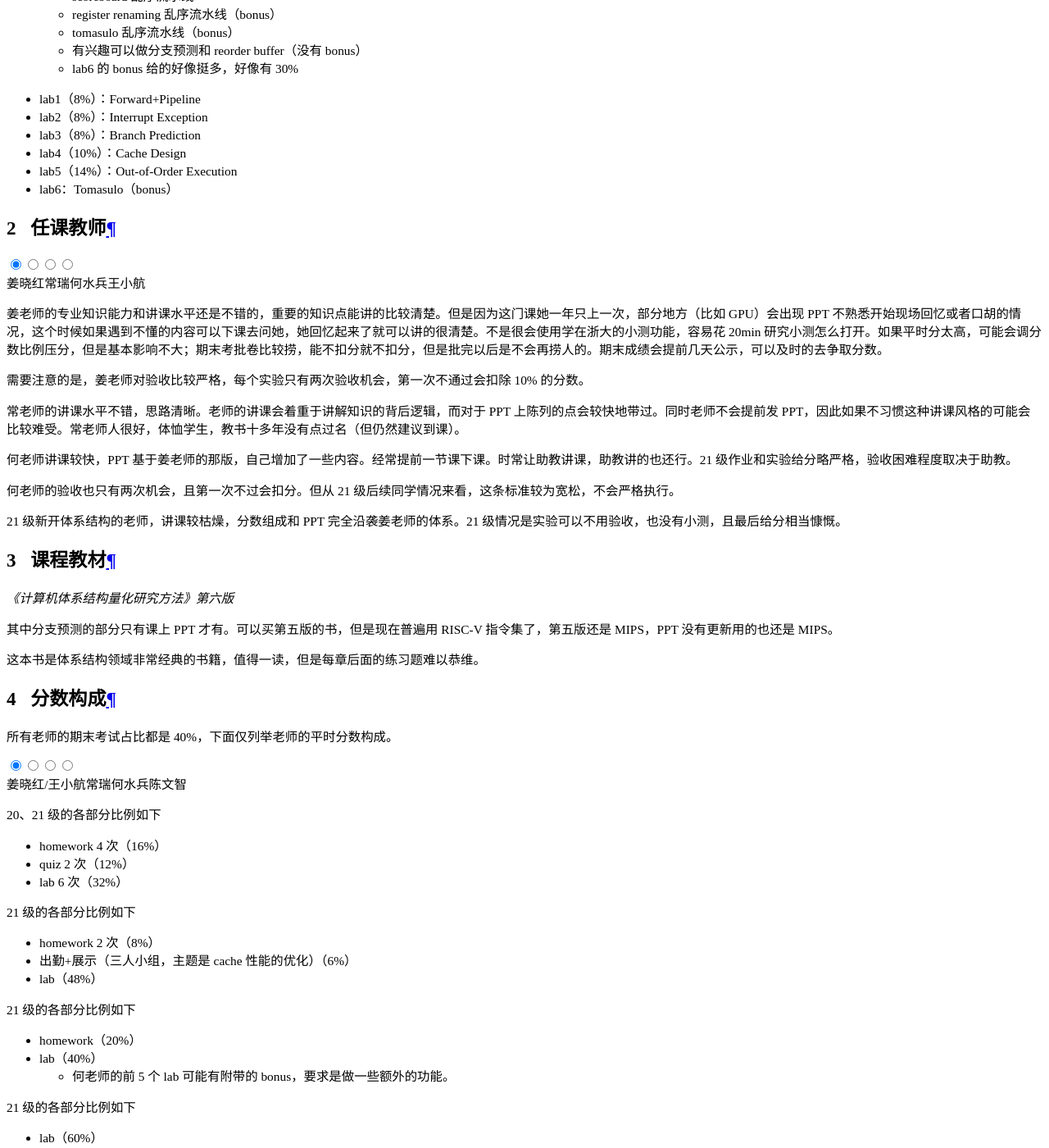
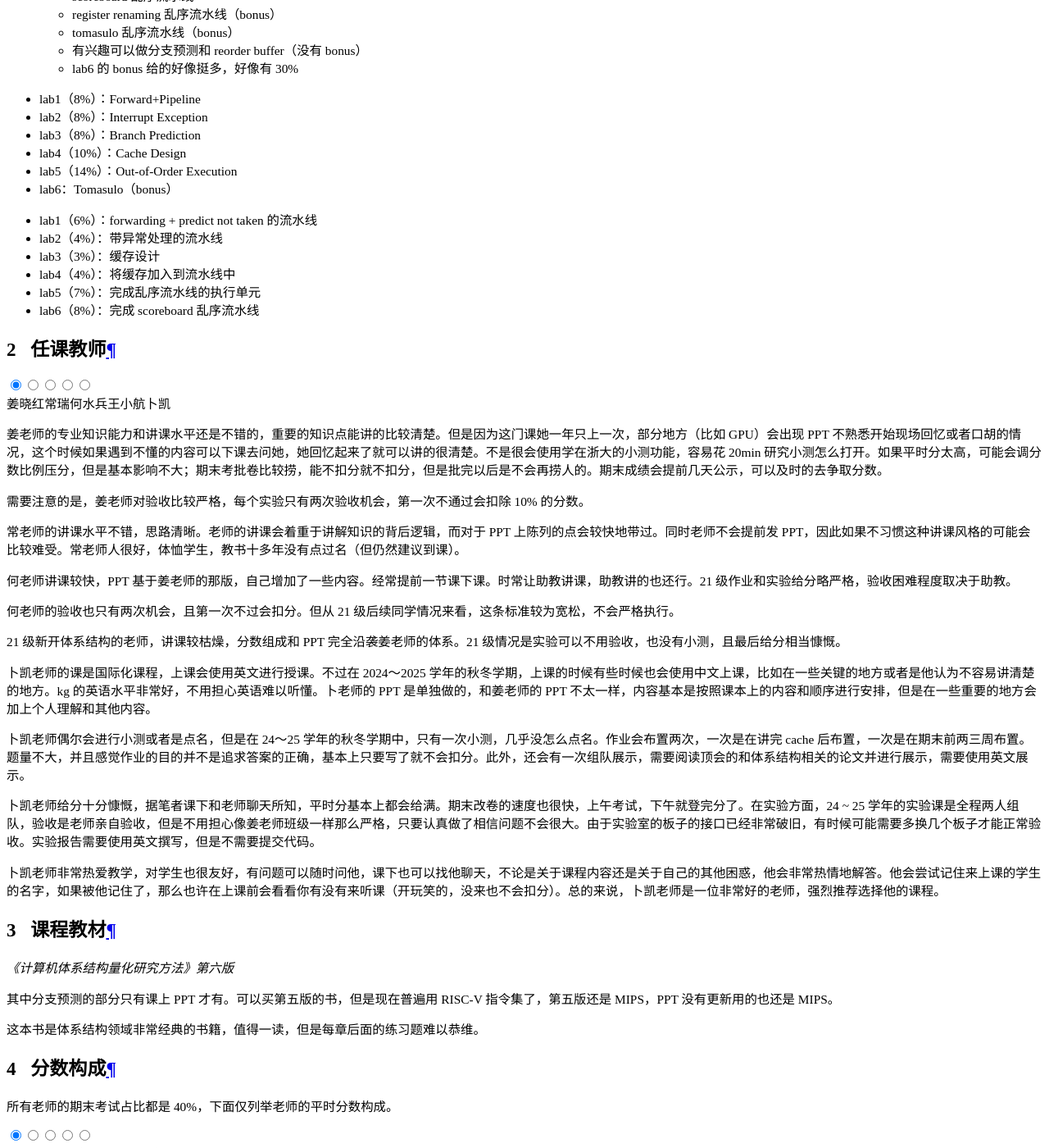
Before and after one commit to ZJU-Turing/TuringCourses, an MkDocs documentation site: the page built from docs/major_mandatory/computer_architecture/index.md, in a window 1280 px wide and 1400 px high, scrolled down 19198 px. Shown: the whole window at 82% size. Built offline with MkDocs 1.6.1 and Material for MkDocs 9.7.7, drawn with Linux system fonts in a browser that asks for light colours; comment, search, counter and statistics services are not loaded; some of the changed text lies outside the part shown.

Commit message:
docs: 补充计算机体系结构课程卜凯老师教学班情况 (#211)

```diff
--- a/docs/major_mandatory/computer_architecture/index.md
+++ b/docs/major_mandatory/computer_architecture/index.md
@@ -45,6 +45,15 @@
     * lab5（14%）：Out-of-Order Execution
     * lab6：Tomasulo（bonus）
 
+=== "卜凯"
+
+    * lab1（6%）：forwarding + predict not taken 的流水线
+    * lab2（4%）：带异常处理的流水线
+    * lab3（3%）：缓存设计
+    * lab4（4%）：将缓存加入到流水线中
+    * lab5（7%）：完成乱序流水线的执行单元
+    * lab6（8%）：完成 scoreboard 乱序流水线
+
 ## 任课教师
 
 === "姜晓红"
@@ -66,6 +75,16 @@
 === "王小航"
 
     21 级新开体系结构的老师，讲课较枯燥，分数组成和 PPT 完全沿袭姜老师的体系。21 级情况是实验可以不用验收，也没有小测，且最后给分相当慷慨。
+
+=== "卜凯"
+
+    卜凯老师的课是国际化课程，上课会使用英文进行授课。不过在 2024～2025 学年的秋冬学期，上课的时候有些时候也会使用中文上课，比如在一些关键的地方或者是他认为不容易讲清楚的地方。kg 的英语水平非常好，不用担心英语难以听懂。卜老师的 PPT 是单独做的，和姜老师的 PPT 不太一样，内容基本是按照课本上的内容和顺序进行安排，但是在一些重要的地方会加上个人理解和其他内容。
+
+    卜凯老师偶尔会进行小测或者是点名，但是在 24～25 学年的秋冬学期中，只有一次小测，几乎没怎么点名。作业会布置两次，一次是在讲完 cache 后布置，一次是在期末前两三周布置。题量不大，并且感觉作业的目的并不是追求答案的正确，基本上只要写了就不会扣分。此外，还会有一次组队展示，需要阅读顶会的和体系结构相关的论文并进行展示，需要使用英文展示。
+
+    卜凯老师给分十分慷慨，据笔者课下和老师聊天所知，平时分基本上都会给满。期末改卷的速度也很快，上午考试，下午就登完分了。在实验方面，24 ~ 25 学年的实验课是全程两人组队，验收是老师亲自验收，但是不用担心像姜老师班级一样那么严格，只要认真做了相信问题不会很大。由于实验室的板子的接口已经非常破旧，有时候可能需要多换几个板子才能正常验收。实验报告需要使用英文撰写，但是不需要提交代码。
+
+    卜凯老师非常热爱教学，对学生也很友好，有问题可以随时问他，课下也可以找他聊天，不论是关于课程内容还是关于自己的其他困惑，他会非常热情地解答。他会尝试记住来上课的学生的名字，如果被他记住了，那么也许在上课前会看看你有没有来听课（开玩笑的，没来也不会扣分）。总的来说，卜凯老师是一位非常好的老师，强烈推荐选择他的课程。
 
 ## 课程教材
 
@@ -110,8 +129,20 @@
     * lab（60%）
     * bonus: quiz, question, discussion（<=10%）
 
+=== "卜凯"
+
+    22 级的各部分比例如下
+
+    * Class participation & performance（4%）
+    * 作业及展示（16%）
+    * 实验（32%）
+    * 小测（8%）
+    * 期末考试（40%）
+
 ## 学习建议
 
 体系结构的任务还是比较轻的，课程内容虽然设计的量比较大，包括 Cache、分支预测、SIMD、多发射、乱序、多核等一系列内容，但是都不是非常深入，大多数重在了解，其中乱序的算法、内存一致性协议达到了定量的程度，其他主要还是定性的程度。lab 比计组的简单很多，不同于计组的纯手搓，体系的 lab 都给了代码，只需要做适当的填空即可，很多时候一个下午就可以了，甚至 lab1、lab3、lab4 其实计组很多人都做过，可以直接用计组的代码来验收，（姜老师班）如果要做 bonus 那需要自己写代码，没有框架可以用，所以这门课任务量还是比较少的，不会太占时间。期末考可以带 1 张手写 A4 纸，拿来抄各种策略、协议和算法还是不错的。
 
 体系结构这门课为人诟病的一点在于，不同老师讲的内容出入可能会非常大，而且由于期末考试是不同老师出题之后组卷，有可能出现考没有讲过的内容。建议复习时参考多个老师的 PPT、复习课，以及 98 的回忆卷。Cache、乱序（Scoreboard、Tomasulo）、Cache 一致性（MESI、Directory）这部分内容相当重要，时常会在大题里出现。
+
+P.S. 如果对乱序执行中的时序感到有点混乱，建议以书为准，虽然书中的描述有些抽象。可以参考姜老师的 PPT 中展示的具体顺序来学习，不过可能需要注意每个执行单元所需要的时间有可能和书上的不太一样。此外，在复习的时候可以参考历年卷，23 年何水兵老师的最后一节课上放出来了前一年的试卷，可以去看一下回放。从 22 级的考试题目来看，参考的价值还是比较大的。
```
